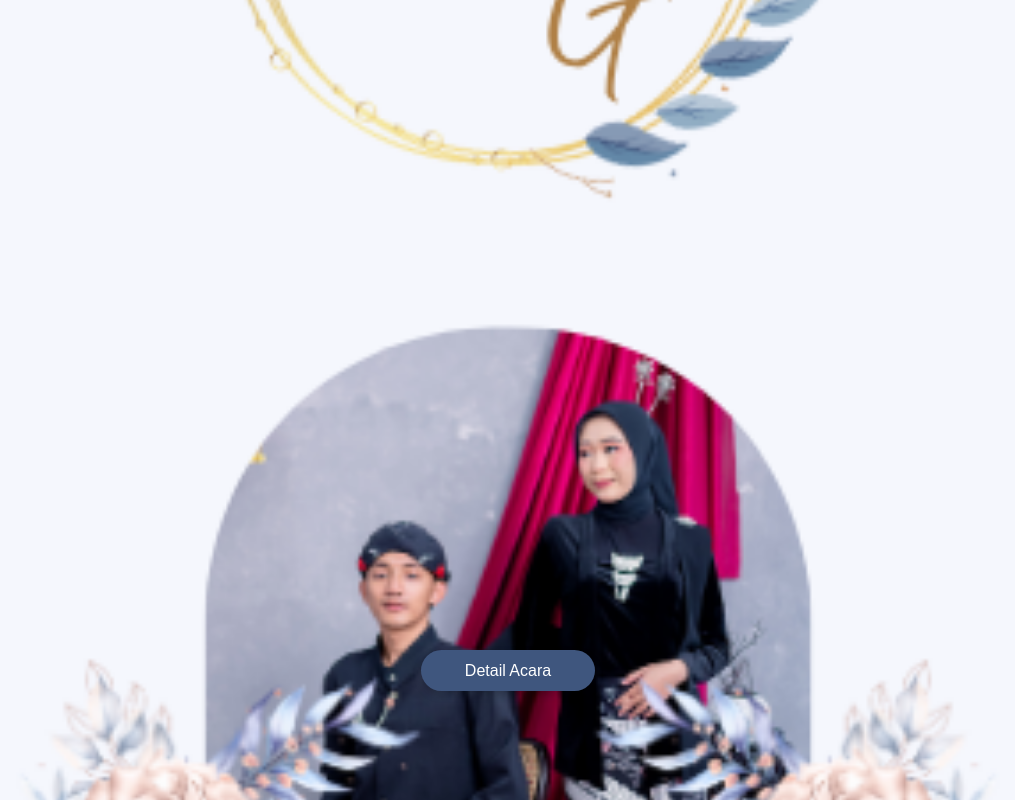
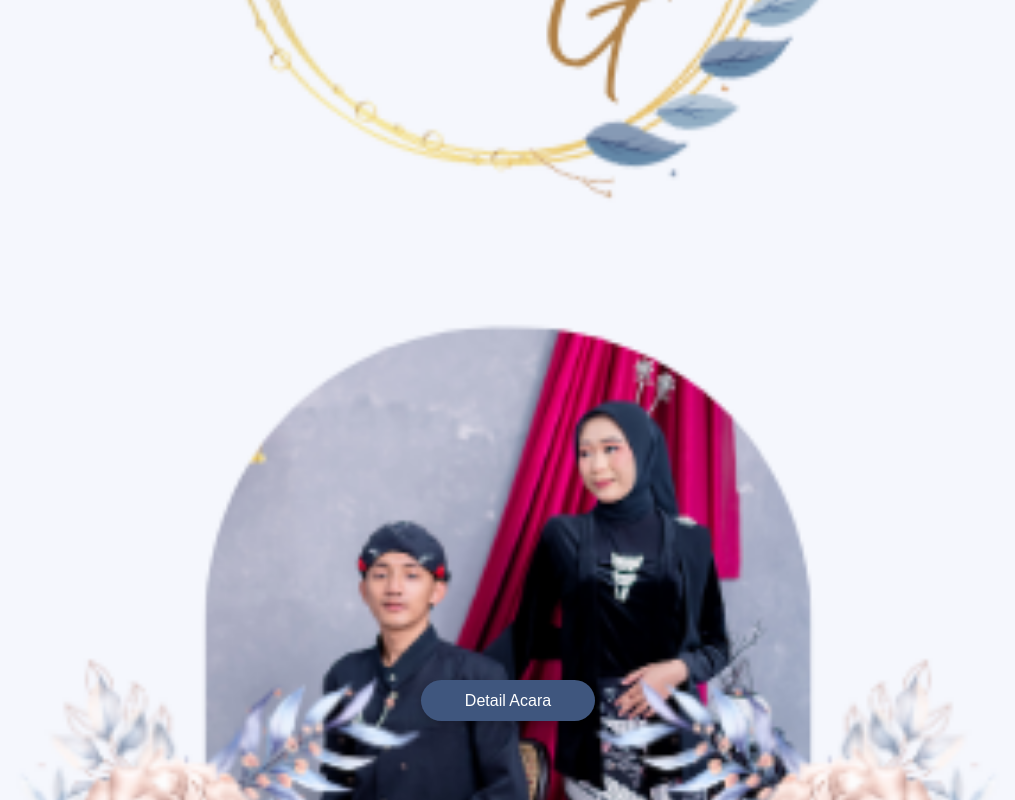
Before and after one commit to Zuniaxe/Astrid-dan-Gugun, a plain HTML site: page index.html in a window 1280 px wide. Shown: the whole page, without its empty margins (132-1147 px from the left). Drawn offline with Linux system fonts and the light colour scheme.

Commit message:
Revisi 5

```diff
--- a/index.html
+++ b/index.html
@@ -27,7 +27,7 @@
     .button-container {
       text-align: center;
       padding: 20px;
-      margin-bottom: 100px;
+      margin-bottom: 70px;
     }
 
     .button-container a {
```
